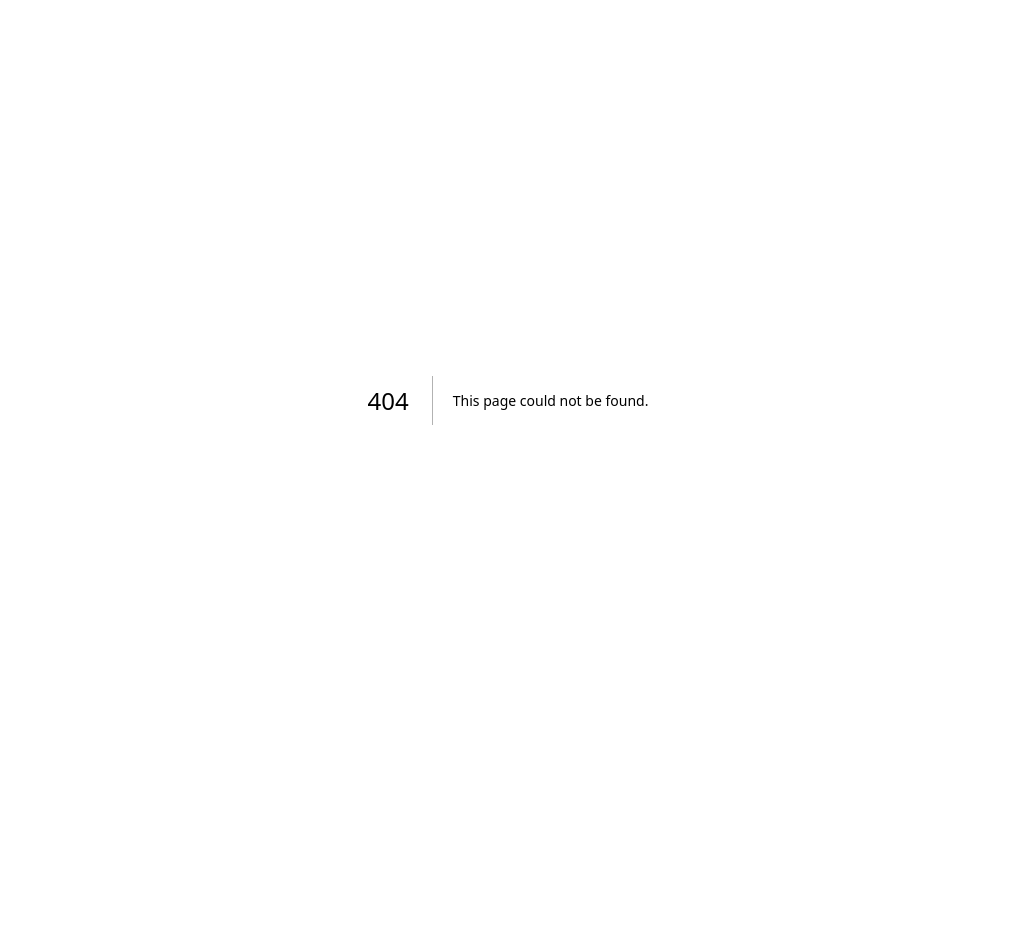
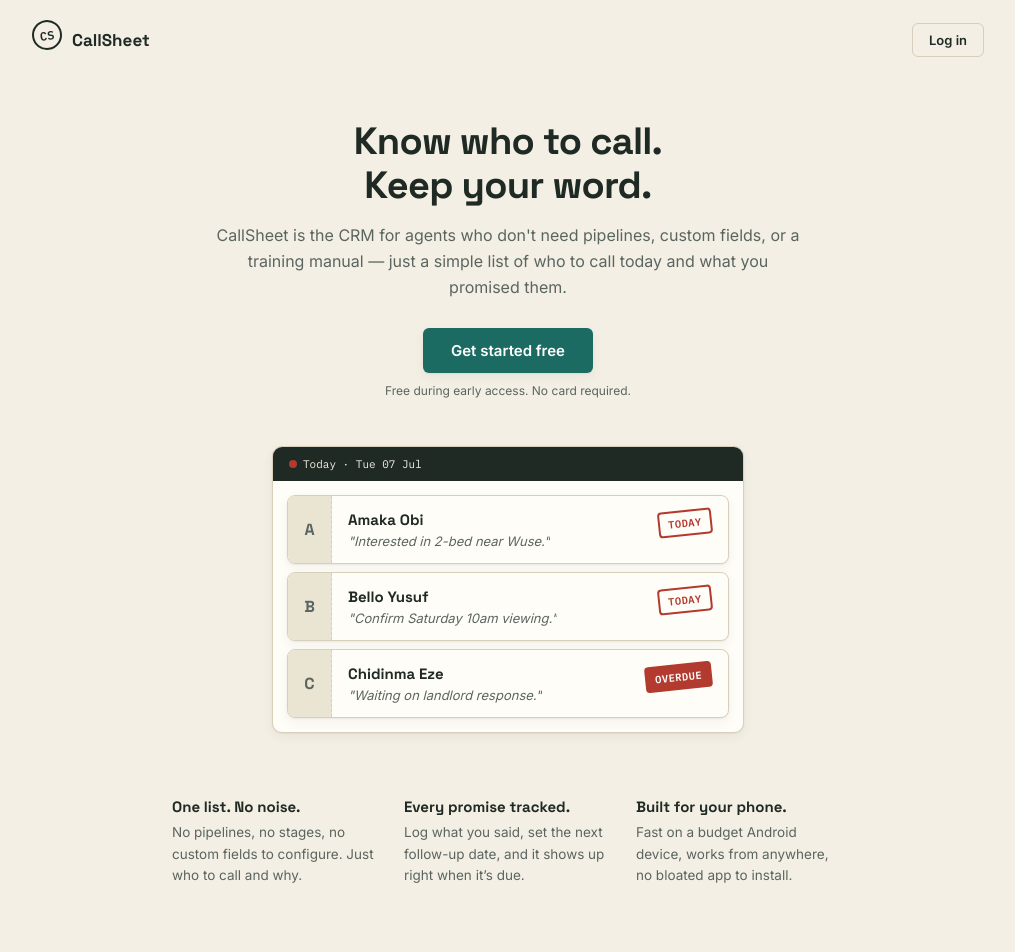
Before and after one commit to salawuaataba/callsheet, a Next.js app: page /landing in a window 1280 px wide. Before the commit this address had no page. Shown: the top 952 px of the page, without its empty margins (132-1147 px from the left). Before the commit the page ends 800 px from the top, so only its background shows below. Built offline with nearby package versions, Linux system fonts and the light colour scheme.

Commit message:
Create page.js

```diff
--- /dev/null
+++ b/app/landing/page.js
@@ -0,0 +1,111 @@
+export const metadata = {
+  title: 'CallSheet — Know who to call.',
+  description: 'The simple CRM that only shows you who to call today. Built for solo agents, not enterprise sales teams.',
+}
+
+export default function LandingPage() {
+  return (
+    <div style={{ minHeight: '100vh', background: 'var(--paper)' }}>
+      {/* Top bar */}
+      <header style={{
+        display: 'flex', alignItems: 'center', justifyContent: 'space-between',
+        padding: '20px 24px', maxWidth: 1000, margin: '0 auto'
+      }}>
+        <div style={{ display: 'flex', alignItems: 'center', gap: 10 }}>
+          <div className="stamp-logo" style={{ color: 'var(--ink)', borderColor: 'var(--ink)', width: 30, height: 30, fontSize: 12 }}>CS</div>
+          <span style={{ fontFamily: 'Space Grotesk, sans-serif', fontWeight: 700, fontSize: 17 }}>CallSheet</span>
+        </div>
+        <a href="/login" className="btn ghost" style={{ fontSize: 13, padding: '8px 16px' }}>Log in</a>
+      </header>
+
+      {/* Hero */}
+      <section style={{ maxWidth: 640, margin: '40px auto 0', padding: '0 24px', textAlign: 'center' }}>
+        <h1 style={{
+          fontFamily: 'Space Grotesk, sans-serif', fontWeight: 700, fontSize: 38,
+          lineHeight: 1.15, margin: '0 0 16px', letterSpacing: '-0.02em'
+        }}>
+          Know who to call.<br />Keep your word.
+        </h1>
+        <p style={{ fontSize: 16, color: 'var(--ink-soft)', lineHeight: 1.6, margin: '0 0 28px' }}>
+          CallSheet is the CRM for agents who don't need pipelines, custom fields,
+          or a training manual — just a simple list of who to call today and what you promised them.
+        </p>
+        <a href="/login" className="btn" style={{ fontSize: 15, padding: '13px 28px', display: 'inline-block' }}>
+          Get started free
+        </a>
+        <p style={{ fontSize: 12, color: 'var(--ink-soft)', marginTop: 10 }}>
+          Free during early access. No card required.
+        </p>
+      </section>
+
+      {/* Product mockup */}
+      <section style={{ maxWidth: 520, margin: '48px auto 0', padding: '0 24px' }}>
+        <div style={{
+          background: 'var(--card)', border: '1.5px solid var(--line)', borderRadius: 10,
+          boxShadow: 'var(--shadow)', overflow: 'hidden'
+        }}>
+          <div style={{
+            background: 'var(--ink)', color: 'var(--paper)', padding: '10px 16px',
+            fontFamily: 'IBM Plex Mono, monospace', fontSize: 11, display: 'flex',
+            alignItems: 'center', gap: 6
+          }}>
+            <span style={{ width: 8, height: 8, borderRadius: '50%', background: '#B23A2E', display: 'inline-block' }} />
+            Today · Tue 07 Jul
+          </div>
+          <div style={{ padding: 14, display: 'flex', flexDirection: 'column', gap: 8 }}>
+            {[
+              { n: 'Amaka Obi', note: '"Interested in 2-bed near Wuse."', stamp: 'TODAY', cls: '' },
+              { n: 'Bello Yusuf', note: '"Confirm Saturday 10am viewing."', stamp: 'TODAY', cls: '' },
+              { n: 'Chidinma Eze', note: '"Waiting on landlord response."', stamp: 'OVERDUE', cls: 'overdue' },
+            ].map((c) => (
+              <div key={c.n} className="card" style={{ cursor: 'default' }}>
+                <div className="tab">{c.n.charAt(0)}</div>
+                <div className="card-body">
+                  <div className="card-row">
+                    <div>
+                      <div className="card-name">{c.n}</div>
+                      <div className="card-note" style={{ marginTop: 4 }}>{c.note}</div>
+                    </div>
+                    <div className={`stamp ${c.cls}`}>{c.stamp}</div>
+                  </div>
+                </div>
+              </div>
+            ))}
+          </div>
+        </div>
+      </section>
+
+      {/* Features */}
+      <section style={{ maxWidth: 720, margin: '64px auto 0', padding: '0 24px' }}>
+        <div style={{
+          display: 'grid', gridTemplateColumns: 'repeat(auto-fit, minmax(180px, 1fr))', gap: 24
+        }}>
+          {[
+            { title: 'One list. No noise.', body: 'No pipelines, no stages, no custom fields to configure. Just who to call and why.' },
+            { title: 'Every promise tracked.', body: 'Log what you said, set the next follow-up date, and it shows up right when it\u2019s due.' },
+            { title: 'Built for your phone.', body: 'Fast on a budget Android device, works from anywhere, no bloated app to install.' },
+          ].map((f) => (
+            <div key={f.title}>
+              <h3 style={{ fontFamily: 'Space Grotesk, sans-serif', fontSize: 15, margin: '0 0 6px' }}>{f.title}</h3>
+              <p style={{ fontSize: 13.5, color: 'var(--ink-soft)', lineHeight: 1.6, margin: 0 }}>{f.body}</p>
+            </div>
+          ))}
+        </div>
+      </section>
+
+      {/* CTA footer */}
+      <section style={{ maxWidth: 520, margin: '64px auto 0', padding: '32px 24px', textAlign: 'center' }}>
+        <h2 style={{ fontFamily: 'Space Grotesk, sans-serif', fontSize: 20, margin: '0 0 10px' }}>
+          Stop losing track of who you promised what.
+        </h2>
+        <a href="/login" className="btn" style={{ fontSize: 15, padding: '13px 28px', display: 'inline-block', marginTop: 6 }}>
+          Get started free
+        </a>
+      </section>
+
+      <footer style={{ textAlign: 'center', padding: '32px 24px 48px', fontSize: 12, color: 'var(--ink-soft)' }}>
+        CallSheet — CRM Lite, built for solo agents.
+      </footer>
+    </div>
+  )
+}
```
